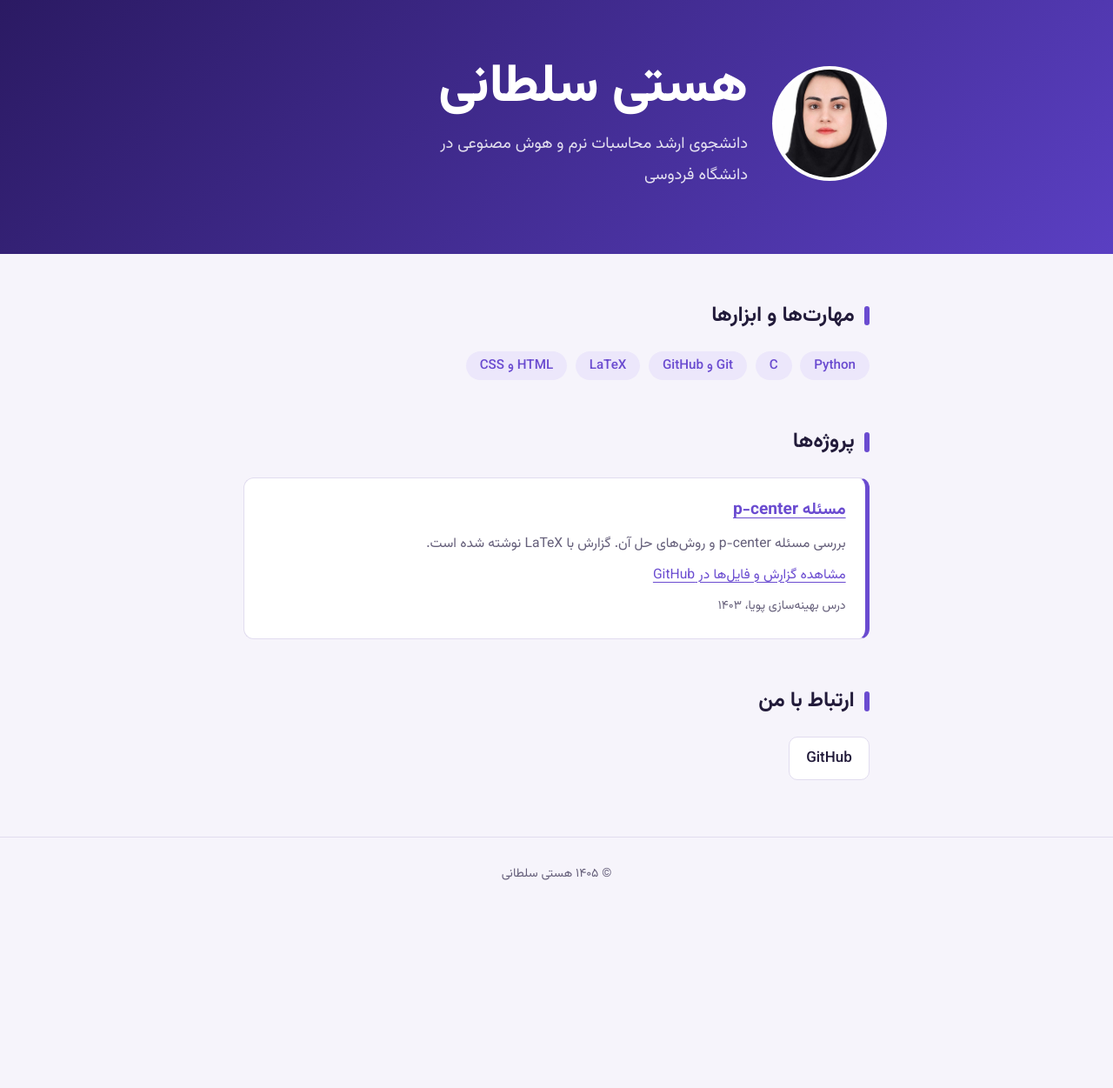
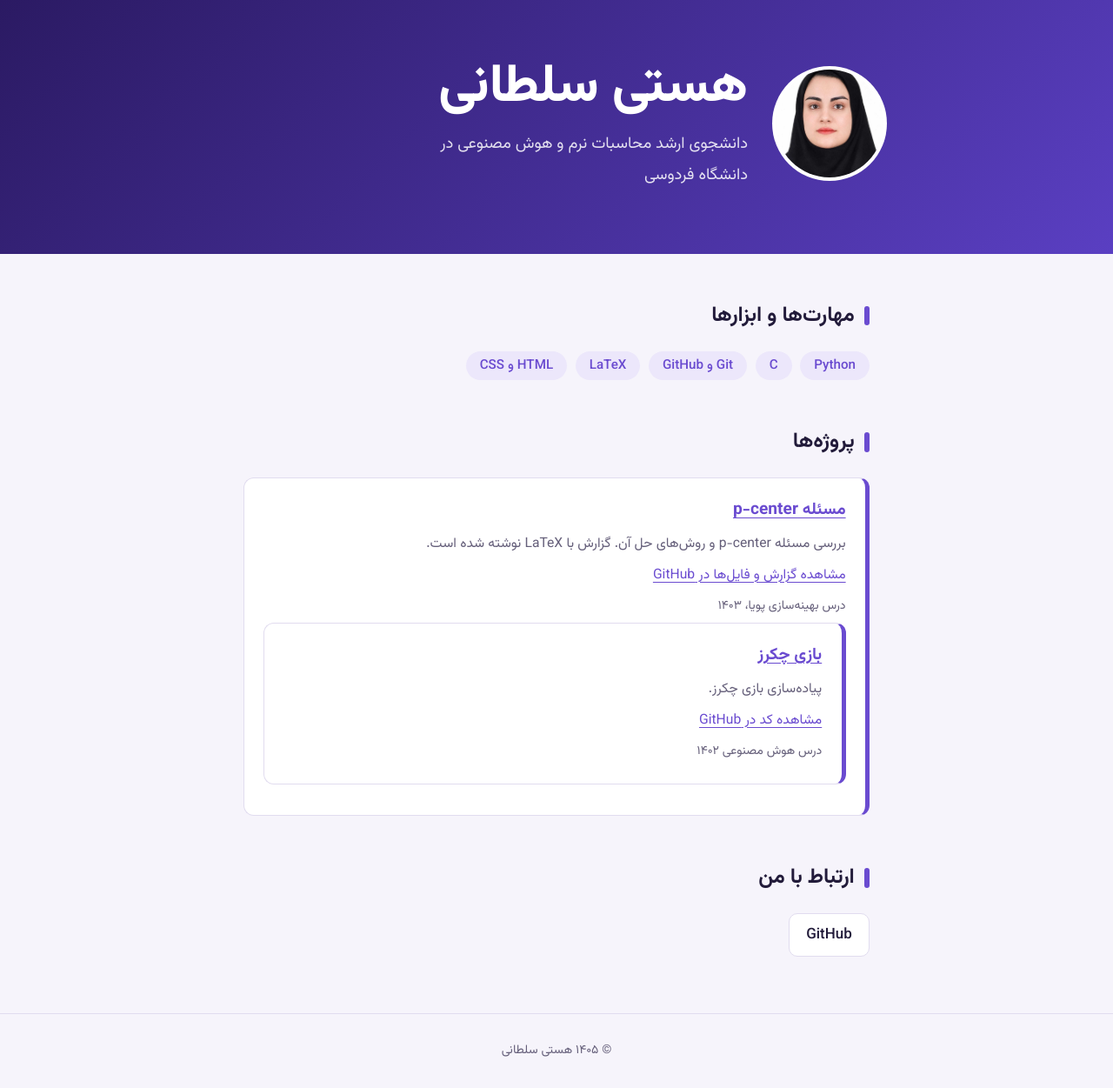
Before and after one commit to Hasti-Soltani/Hasti-Soltani.github.io, a Jekyll site: the page built from index.md, in a window 1280 px wide. Shown: the whole page at 87% size. Built offline with Jekyll 4.4.1, drawn with Linux system fonts in a browser that asks for light colours; before the commit the page ends 1048 px from its top, so only the background shows below that.

Commit message:
Update index.md

```diff
--- a/index.md
+++ b/index.md
@@ -25,6 +25,17 @@ image: photo.jpg
 [مشاهده گزارش و فایل‌ها در GitHub](https://github.com/hasti-soltani/p-center-project)
 
 *درس بهینه‌سازی پویا، ۱۴۰۳*
+<div class="card" markdown="1">
+
+### [بازی چکرز](https://github.com/hasti-soltani/checkers-project)
+
+پیاده‌سازی بازی چکرز.
+
+[مشاهده کد در GitHub](https://github.com/hasti-soltani/checkers-project)
+
+*درس هوش مصنوعی ۱۴۰۲*
+
+</div>
 
 </div>
 
```
